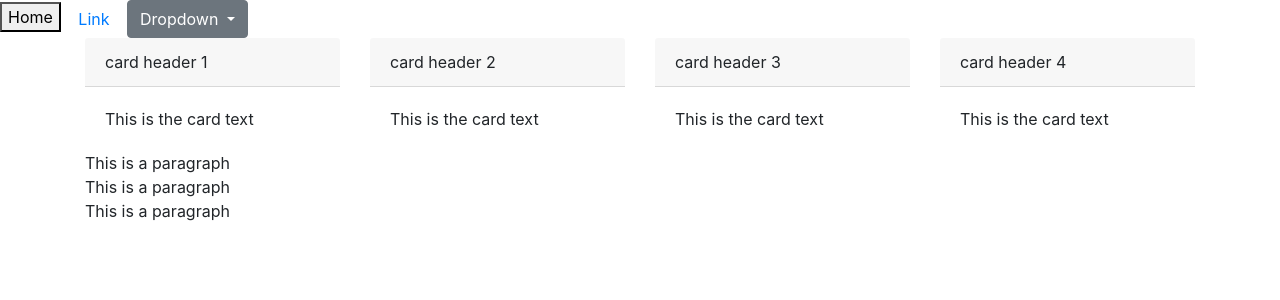
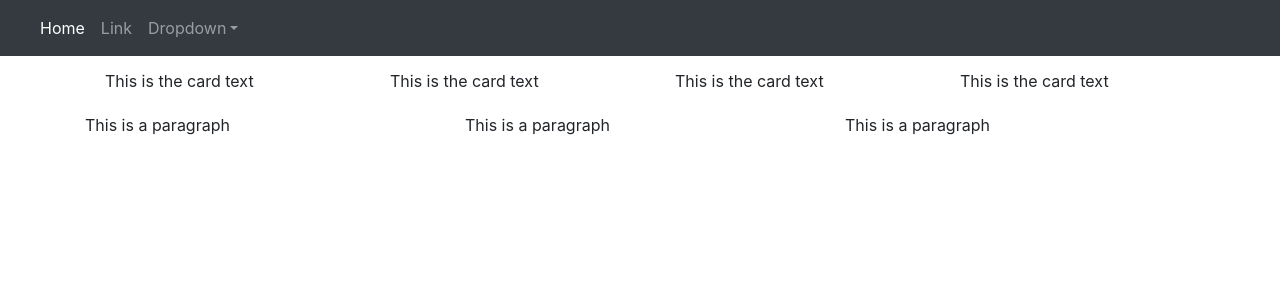
Before and after one commit to uss-hopper/snap-challenges-floribellaponce, a PHP site: page /snap-challenge-11-4/index.php in a window 1280 px wide. Shown: the top 300 px of the page. Run offline with PHP 8.4, Linux system fonts and the light colour scheme.

Commit message:
adjusted navigation bar

```diff
--- a/snap-challenge-11-4/index.php
+++ b/snap-challenge-11-4/index.php
@@ -17,57 +17,69 @@
 </head>
 <body>
 <div>
-	<div class="dropdown">
-		<button>Home</button>
-		<button type="button" class="btn btn-link">Link</button>
-		<button class="btn btn-secondary dropdown-toggle" type="button" id="dropdown" data-toggle="dropdown" aria-haspopup="true" aria-expanded="false">
-			Dropdown </button>
-		<div class="dropdown-menu" aria-labelledby="dropdownMenuButton">
-			<a class="dropdown-item" href="#">Option 1</a>
-			<a class="dropdown-item" href="#">Option 2</a>
-			<a class="dropdown-item" href="#">Option 3</a>
+	<div>
+		<nav class="navbar navbar-expand-lg navbar-dark fixed-top bg-dark">
+			<a class="navbar-brand" href="#"></a>
+			<button class="navbar-toggler" type="button" data-toggle="collapse" data-target="#navbarNav" aria-controls="navbarNav" aria-expanded="false" aria-label="Toggle navigation">
+				<span class="navbar-toggler-icon"></span>
+			</button>
+			<div class="collapse navbar-collapse" id="navbarSupportedContent">
+			<ul class="navbar-nav mr-auto" >
+				<li class="nav-item active">
+					<a class="nav-link" href="#">Home <span class="sr-only">(current)</span></a>
+				</li>
+				<li class="nav-item">
+					<a class="nav-link" href="#">Link</a>
+				</li>
+				<li class="nav-item dropdown">
+					<a class="nav-link dropdown-toggle" href="#" id="navbarDropdown" role="button" data-toggle="dropdown" aria-haspopup="true" aria-expanded="false">Dropdown</a>
+					<div class="dropdown-menu" aria-labelledby="navbarDropdown">
+						<a class="dropdown-item" href="#">Option 1</a>
+						<a class="dropdown-item" href="#">Option 2</a>
+						<a class="dropdown-item" href="#">Option 3</a>
+					</div>
+				</li>
+			</ul>
 		</div>
 	</div>
 </div>
 <div class="container">
 	<div class="row">
-		<div class="col-lg-3" class="col-xs-1" class="card">
+		<div class="col-lg-3" class="card" >
 			<div class="card-header"> card header 1 </div>
 			<div class="card-body">
 				<p class="card-text">This is the card text</p>
 			</div>
 		</div>
-		<div class="col-lg-3" class="col-xs-1" class="card">
+		<div class="col-lg-3" class="card">
 			<div class="card-header"> card header 2 </div>
 			<div class="card-body">
 				<p class="card-text">This is the card text</p>
 			</div>
 		</div>
-		<div class="col-lg-3" class="col-xs-1" class="card">
+		<div class="col-lg-3" class="card">
 			<div class="card-header"> card header 3 </div>
 			<div class="card-body">
 				<p class="card-text">This is the card text</p>
 			</div>
 		</div>
-		<div class="col-lg-3" class="col-xs-1" class="card">
+		<div class="col-lg-3" class="card">
 			<div class="card-header"> card header 4 </div>
 			<div class="card-body">
 				<p class="card-text">This is the card text</p>
 			</div>
 		</div>
 	</div>
+</div>
+<div class="container">
 	<div class="row">
-		<div class="col-lg-4">
-			This is a paragraph
+		<div class="col-md-4">
+			<p>This is a paragraph</p>
 		</div>
-	</div>
-	<div class="row">
-		<div class="col-lg-4">
-			This is a paragraph
+		<div class="col-md-4">
+			<p>This is a paragraph</p>
 		</div>
-	</div>
-	<div class="row">
-		<div class="col-lg-4">
+		<div class="col-md-4">
 			<p>This is a paragraph</p>
 		</div>
 	</div>
```
